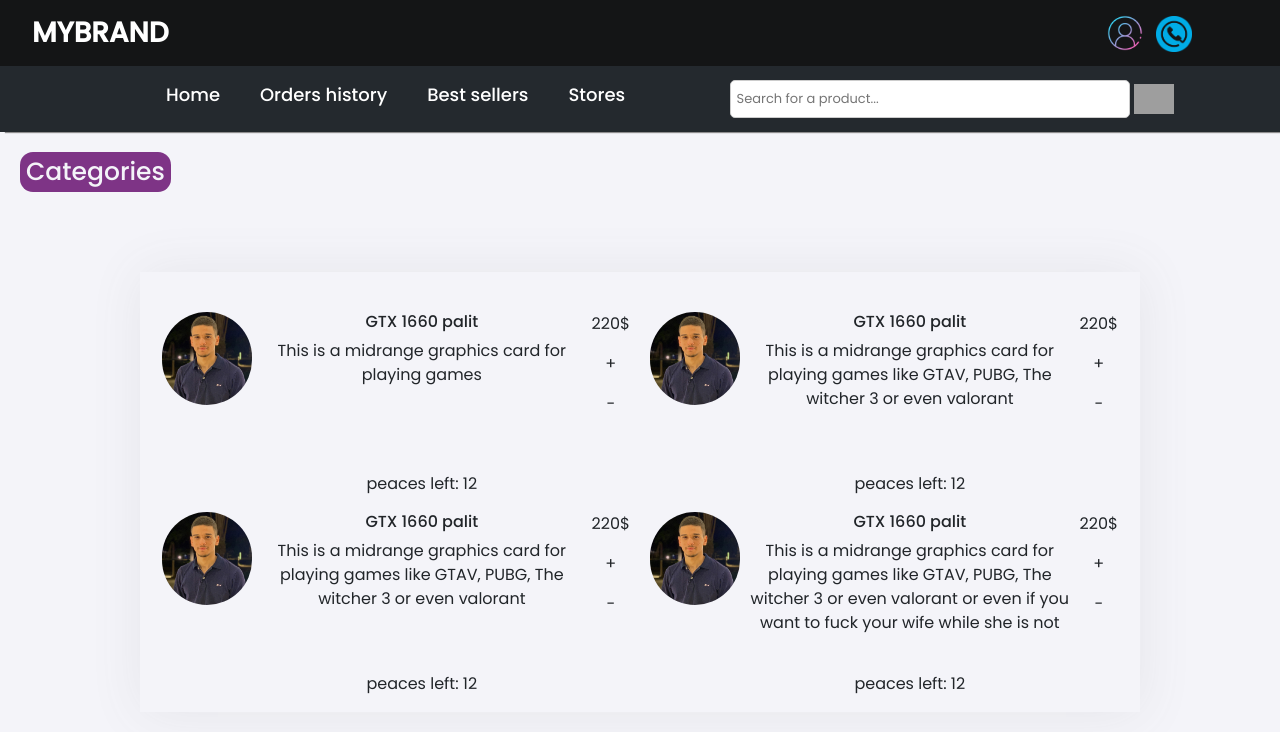
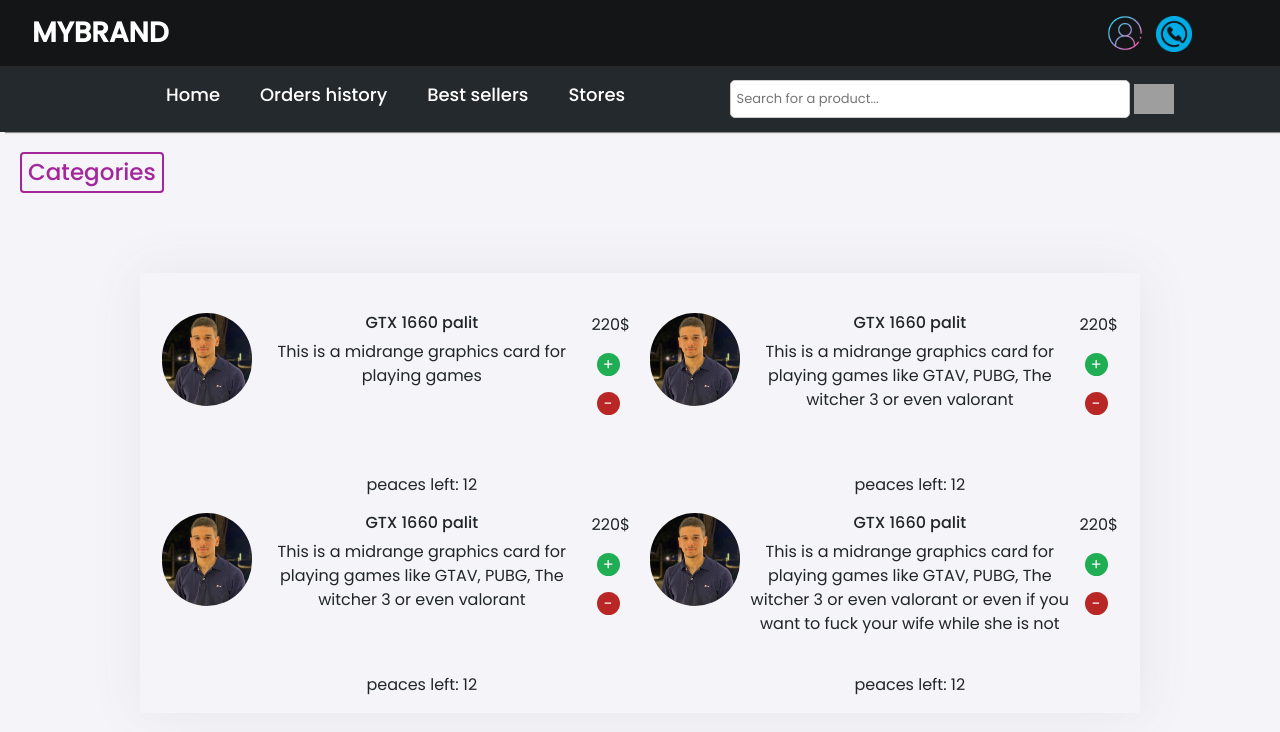
Before and after one commit to Makarona10/e-commerce-software, a React (Create React App) app in the folder client/: page / in a window 1280 px wide. Shown: the top 732 px of the page. Built offline with nearby package versions, Linux system fonts and the light colour scheme; grey boxes are pictures that could not be loaded.

Commit message:
Browsing page done

```diff
--- a/client/src/components/categories/categories.css
+++ b/client/src/components/categories/categories.css
@@ -67,14 +67,15 @@
 }
 
 .categ-toggle {
-    border: none;
-    color: #f4f4f9;
-    background-color: #7e3486;
-    border-radius: 13px;
+    border: 2px solid;
+    border-color: #a3269a;
+    color: #a3269a;
+    background-color: #ae50b900;
+    border-radius: 4px;
     max-height: 45px;
     display: flex;
     margin-left: 20px;
-    font-size: 25px;
+    font-size: 23px;
     font-weight: 500;
     position: relative;
     z-index: 100;
--- a/client/src/components/container/container.css
+++ b/client/src/components/container/container.css
@@ -47,3 +47,26 @@
     margin-left: auto;
     padding-right: 10px;
 }
+
+.carting :nth-child(2){
+    background-color: rgb(32, 174, 84);
+    border-radius: 50px;
+    width: 23px;
+    height: 23px;
+    margin-left: 5px;
+    color: white;
+}
+
+.carting :nth-child(3) {
+    background-color: rgb(184, 38, 38);
+    border-radius: 50px;
+    width: 23px;
+    height: 23px;
+    margin-left: 5px;
+    color: white;
+}
+
+.carting :nth-child(2):hover,
+.carting :nth-child(3):hover {
+    cursor: pointer;
+}
```
